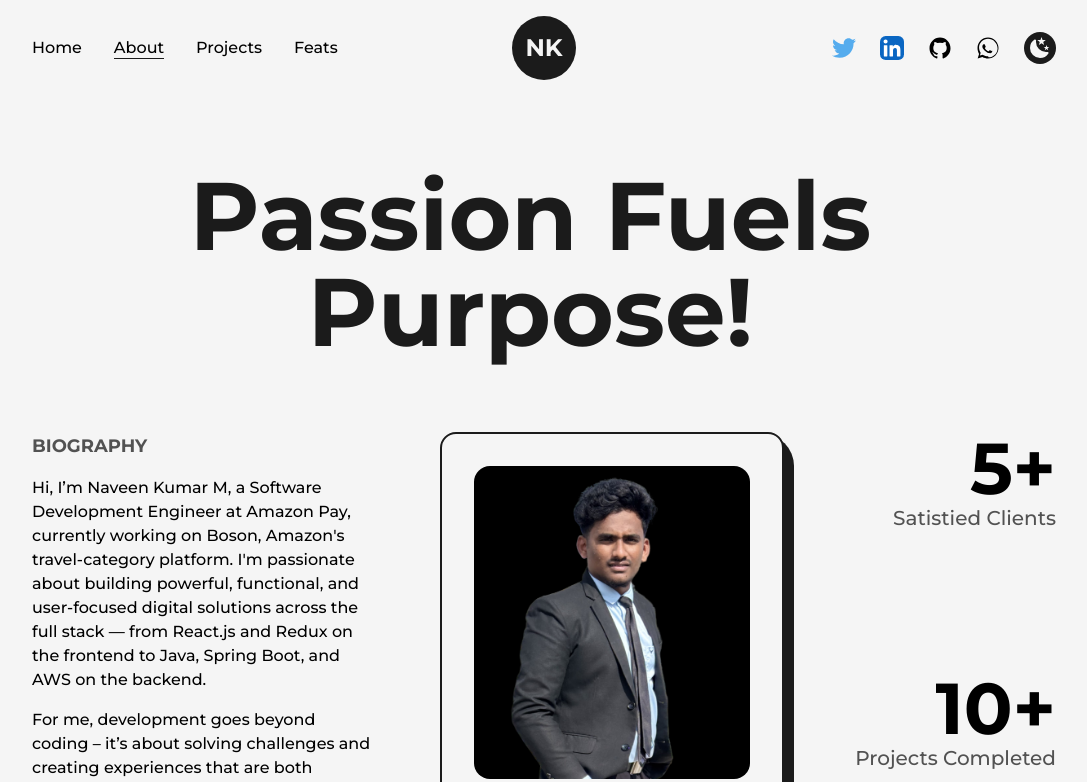
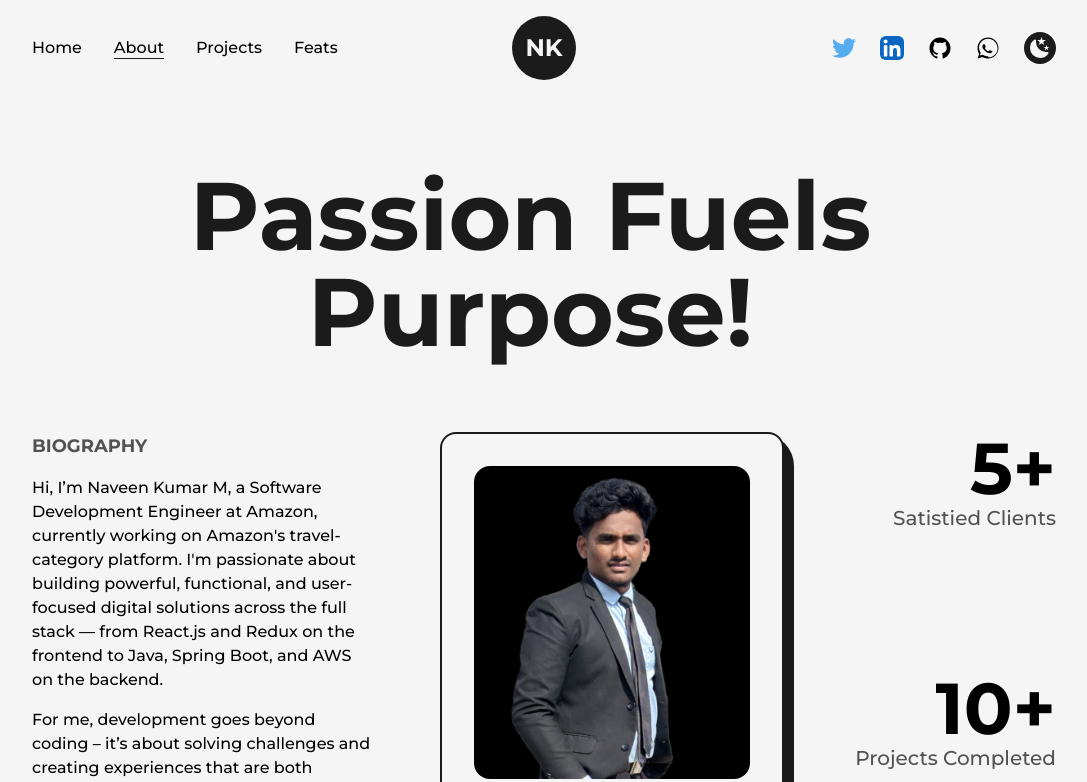
Before and after one commit to Naveee08/Naveen-Kumar-Portfolio, a Next.js app: page /about in a window 1280 px wide. Shown: the top 782 px of the page, without its empty margins (96-1183 px from the left). Built offline with nearby package versions, Linux system fonts and the light colour scheme.

Commit message:
Update about.js
Update About Info

```diff
--- a/src/pages/about.js
+++ b/src/pages/about.js
@@ -53,7 +53,7 @@ const about = () => {
                        <div className='grid w-full grid-cols-8 gap-16 sm:gap-8'>
                         <div className="col-span-3 flex flex-col items-start justify-start xl:col-span-4 md:order-2 md:col-span-8">
                             <h2 className='mb-4 text-lg font-bold uppercase text-dark/75 dark:text-light/75'>Biography</h2>
-                            <p className="font-medium">Hi, I’m Naveen Kumar M, a Software Development Engineer at Amazon Pay, currently working on Boson, Amazon's travel-category platform. I'm passionate about building powerful, functional, and user-focused digital solutions across the full stack — from React.js and Redux on the frontend to Java, Spring Boot, and AWS on the backend.</p>
+                            <p className="font-medium">Hi, I’m Naveen Kumar M, a Software Development Engineer at Amazon, currently working on Amazon's travel-category platform. I'm passionate about building powerful, functional, and user-focused digital solutions across the full stack — from React.js and Redux on the frontend to Java, Spring Boot, and AWS on the backend.</p>
                             <p className=" my-4 font-medium">For me, development goes beyond coding – it’s about solving challenges and creating experiences that are both intuitive and enjoyable for users.</p>
                             <p className="font-medium">Whether I'm building AI-first workflows with MCP, RAG pipelines, and LLM integrations, or shipping a feature end-to-end from design to production, I bring my commitment to high standards and user-centered design to every project. I look forward to the opportunity to bring my skills and passion to your next project. </p>
                         </div>
```
